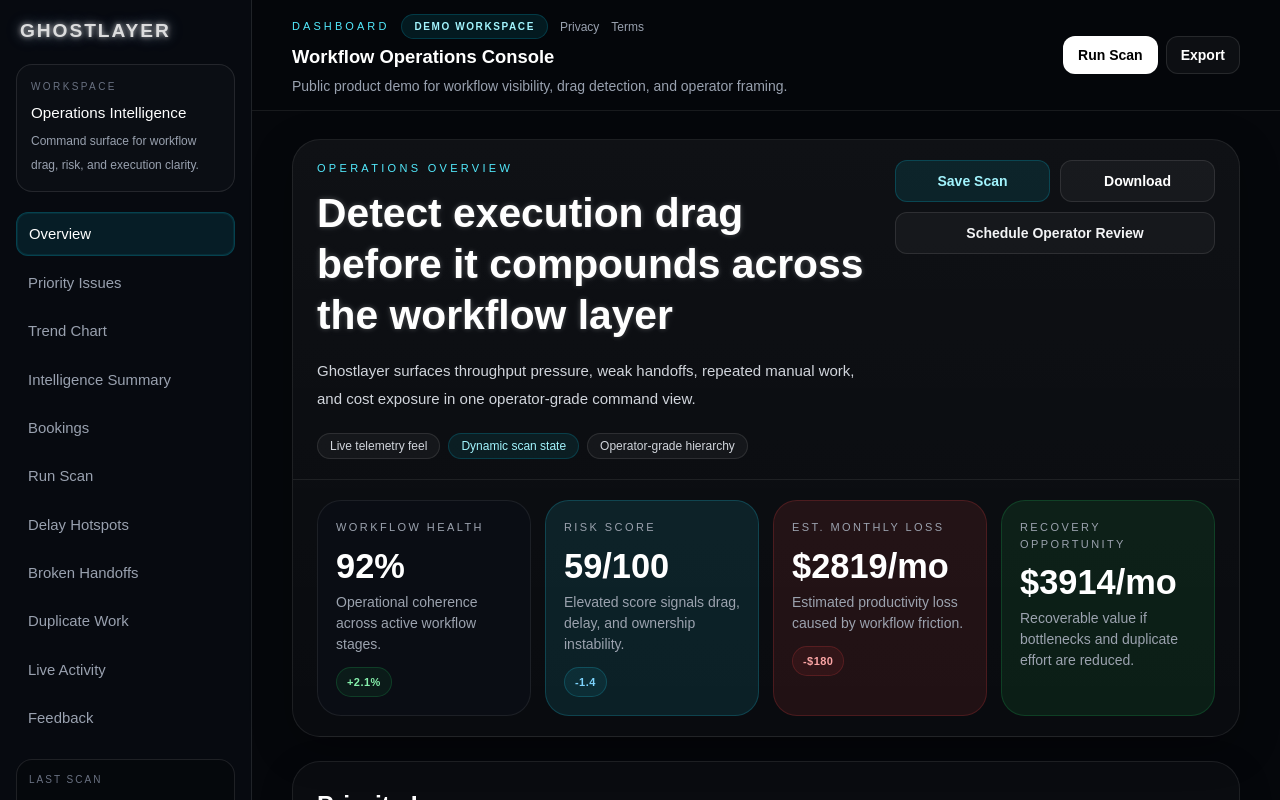
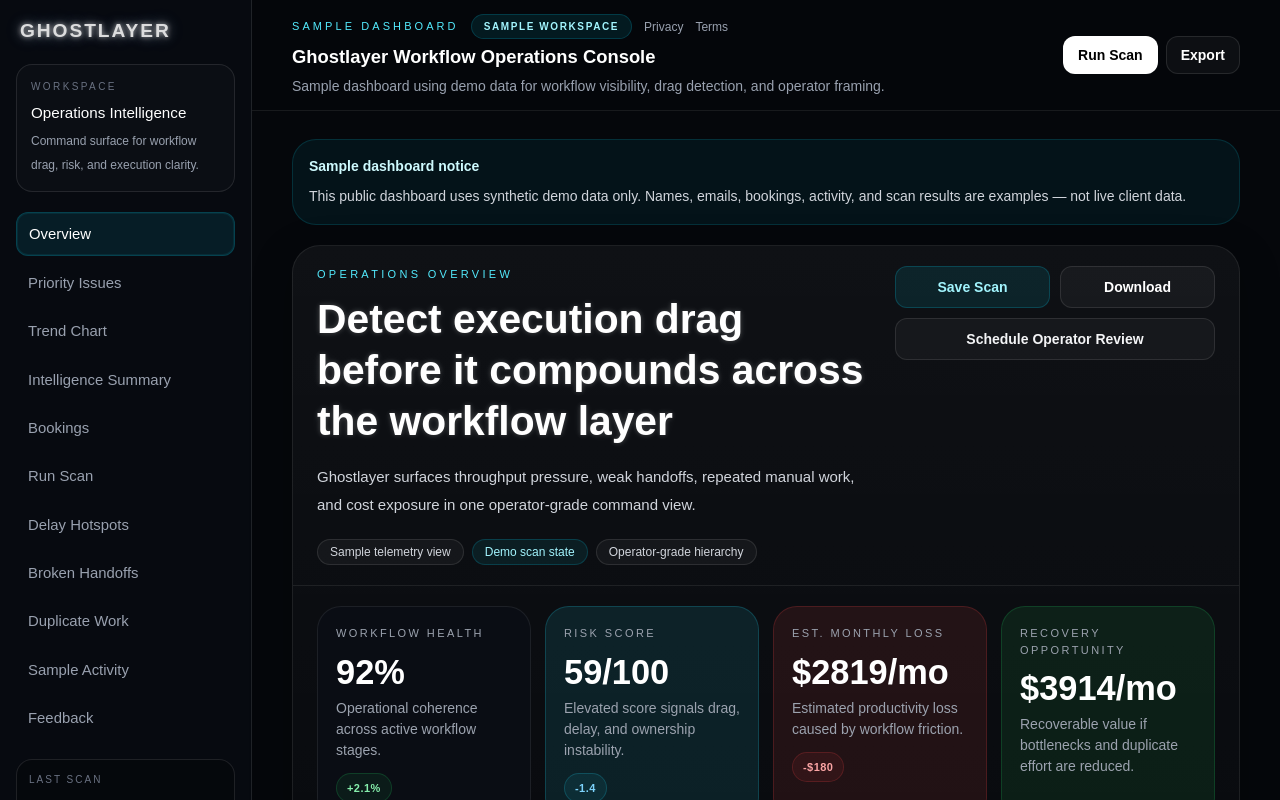
Before and after one commit to DexTheAIBusinessman/ghostlayer, a Next.js app: page /dashboard in a window 1280 px wide. Shown: the top 800 px of the page. Built offline with nearby package versions, Linux system fonts and the light colour scheme.

Commit message:
upgrade dashboard

```diff
--- a/app/dashboard/page.tsx
+++ b/app/dashboard/page.tsx
@@ -360,38 +360,38 @@ export default function DashboardPage() {
   const [bookings, setBookings] = useState<BookingItem[]>([
     {
       id: 1,
-      name: 'Dexter Test 5',
-      email: 'stevensdexter17@gmail.com',
+      name: 'Sample Client A',
+      email: 'client.a@example.com',
       type: 'Workflow Scan',
       scheduled: '5/22/2026, 1:00 PM',
-      source: 'calendly',
+      source: 'demo',
       status: 'confirmed',
     },
     {
       id: 2,
-      name: 'Ariana Lewis',
-      email: 'ops@northbridge.io',
+      name: 'Sample Client B',
+      email: 'client.b@example.com',
       type: 'Workflow Review',
       scheduled: '5/23/2026, 11:30 AM',
-      source: 'website',
+      source: 'demo',
       status: 'pending',
     },
     {
       id: 3,
-      name: 'Mark Chen',
-      email: 'founder@fieldscope.co',
+      name: 'Sample Client C',
+      email: 'client.c@example.com',
       type: 'Workflow Scan',
       scheduled: '5/24/2026, 9:00 AM',
-      source: 'calendly',
+      source: 'demo',
       status: 'confirmed',
     },
     {
       id: 4,
-      name: 'Talia Brooks',
-      email: 'team@arcpilot.ai',
+      name: 'Sample Client D',
+      email: 'client.d@example.com',
       type: 'Workflow Scan',
       scheduled: '5/25/2026, 2:15 PM',
-      source: 'referral',
+      source: 'demo',
       status: 'confirmed',
     },
   ]);
@@ -407,8 +407,8 @@ export default function DashboardPage() {
     {
       id: 2,
       time: formatClock(new Date(Date.now() - 1000 * 60 * 8)),
-      label: 'Booking sync active',
-      detail: 'New workflow scan entered the demand layer.',
+      label: 'Sample booking sync',
+      detail: 'Sample workflow scan entered the demo demand layer.',
       tone: 'green',
     },
     {
@@ -451,7 +451,7 @@ If current friction is reduced, workflow health, throughput stability, and recov
     { id: 'delay-hotspots', label: 'Delay Hotspots' },
     { id: 'broken-handoffs', label: 'Broken Handoffs' },
     { id: 'duplicate-work', label: 'Duplicate Work' },
-    { id: 'activity', label: 'Live Activity' },
+    { id: 'activity', label: 'Sample Activity' },
     { id: 'feedback', label: 'Feedback' },
   ];
 
@@ -538,7 +538,7 @@ If current friction is reduced, workflow health, throughput stability, and recov
       JSON.stringify(payload, null, 2),
       'application/json;charset=utf-8'
     );
-    pushToast('Export ready', 'Dashboard export downloaded as JSON.', 'cyan');
+    pushToast('Export ready', 'Sample Dashboard export downloaded as JSON.', 'cyan');
   }
 
   function downloadExecutiveSummary() {
@@ -567,7 +567,7 @@ If current friction is reduced, workflow health, throughput stability, and recov
       id: Date.now(),
       time: formatClock(new Date()),
       label: 'Workflow scan CTA clicked',
-      detail: 'Calendly modal opened from the dashboard sidebar.',
+      detail: 'Calendly modal opened from the sample dashboard sidebar.',
       tone: 'cyan',
     });
     pushToast(
@@ -615,7 +615,7 @@ If current friction is reduced, workflow health, throughput stability, and recov
       {
         id: Date.now(),
         name: 'New Demo Lead',
-        email: `lead${prev.length + 1}@ghostlayer.ai`,
+        email: `sample.lead.${prev.length + 1}@example.com`,
         type: 'Workflow Review',
         scheduled: formatShortDate(new Date(Date.now() + 1000 * 60 * 60 * 24)),
         source: 'website',
@@ -653,6 +653,29 @@ If current friction is reduced, workflow health, throughput stability, and recov
   }
 
   useEffect(() => {
+    document.title = 'Sample Ghostlayer Dashboard | Workflow Scan Demo';
+
+    const description =
+      'Explore a synthetic Ghostlayer sample dashboard showing workflow health, bottlenecks, operational drag, and recommended fixes.';
+
+    let metaDescription = document.querySelector('meta[name="description"]');
+    if (!metaDescription) {
+      metaDescription = document.createElement('meta');
+      metaDescription.setAttribute('name', 'description');
+      document.head.appendChild(metaDescription);
+    }
+    metaDescription.setAttribute('content', description);
+
+    let robots = document.querySelector('meta[name="robots"]');
+    if (!robots) {
+      robots = document.createElement('meta');
+      robots.setAttribute('name', 'robots');
+      document.head.appendChild(robots);
+    }
+    robots.setAttribute('content', 'noindex, follow');
+  }, []);
+
+  useEffect(() => {
     const stored = window.localStorage.getItem(STORAGE_KEY);
     if (!stored) return;
 
@@ -727,7 +750,7 @@ If current friction is reduced, workflow health, throughput stability, and recov
       const labels = [
         'Signal recalculated',
         'Operator view refreshed',
-        'Booking sync active',
+        'Sample booking sync',
         'Throughput drift detected',
         'Context gap flagged',
         'Status overlap reduced',
@@ -735,7 +758,7 @@ If current friction is reduced, workflow health, throughput stability, and recov
       const details = [
         'Risk score adjusted after workflow drift.',
         'Summary cards refreshed with the latest scan state.',
-        'New workflow scan entered the demand layer.',
+        'Sample workflow scan entered the demo demand layer.',
         'Approval lane wait time ticked up in the current cycle.',
         'Handoff packet is missing execution notes.',
         'Manual progress updates consolidated into one surface.',
@@ -951,7 +974,7 @@ If current friction is reduced, workflow health should move toward ${Math.min(
               </p>
             </div>
 
-            <nav className="mt-5 space-y-1.5" aria-label="Dashboard sections">
+            <nav className="mt-5 space-y-1.5" aria-label="Sample Dashboard sections">
               {navItems.map((item) => {
                 const isActive = activeSection === item.id;
                 return (
@@ -992,14 +1015,14 @@ If current friction is reduced, workflow health should move toward ${Math.min(
                 <p className="text-[10px] uppercase tracking-[0.2em] text-gray-500">
                   Bookings sync
                 </p>
-                <p className="mt-2 text-[0.95rem] text-white">Demand layer active</p>
+                <p className="mt-2 text-[0.95rem] text-white">Sample demand layer</p>
               </div>
 
               <div className="rounded-2xl border border-white/10 bg-black/20 p-3">
                 <p className="text-[10px] uppercase tracking-[0.2em] text-gray-500">
-                  Environment
+                  Data Mode
                 </p>
-                <p className="mt-2 text-sm font-semibold signal-green">Live</p>
+                <p className="mt-2 text-sm font-semibold signal-green">Demo</p>
               </div>
 
               <div className="rounded-2xl border border-white/10 bg-black/20 p-3">
@@ -1053,10 +1076,10 @@ If current friction is reduced, workflow health should move toward ${Math.min(
               <div className="min-w-0">
                 <div className="hidden md:flex md:items-center md:gap-3">
                   <p className="text-[11px] uppercase tracking-[0.28em] text-cyan-300">
-                    Dashboard
+                    Sample Dashboard
                   </p>
                   <span className="rounded-full border border-cyan-400/18 bg-cyan-400/10 px-3 py-1 text-[10px] font-semibold uppercase tracking-[0.16em] text-cyan-200">
-                    Demo Workspace
+                    Sample Workspace
                   </span>
                   <AppLink
                     href="/privacy"
@@ -1073,11 +1096,11 @@ If current friction is reduced, workflow health should move toward ${Math.min(
                 </div>
 
                 <h2 className="mt-1 text-lg font-semibold text-white sm:text-[1.15rem]">
-                  Workflow Operations Console
+                  Ghostlayer Workflow Operations Console
                 </h2>
 
                 <p className="mt-1 text-xs text-gray-400 sm:text-sm">
-                  Public product demo for workflow visibility, drag detection, and operator
+                  Sample dashboard using demo data for workflow visibility, drag detection, and operator
                   framing.
                 </p>
               </div>
@@ -1126,6 +1149,12 @@ If current friction is reduced, workflow health should move toward ${Math.min(
           </div>
 
           <div className="mx-auto w-full max-w-7xl px-4 py-5 sm:px-6 md:px-8 lg:px-10 md:py-7">
+            <div className="mb-5 rounded-[24px] border border-cyan-400/15 bg-cyan-400/[0.06] p-4">
+              <p className="text-sm font-semibold text-cyan-100">Sample dashboard notice</p>
+              <p className="mt-2 text-sm leading-6 text-gray-300">
+                This public dashboard uses synthetic demo data only. Names, emails, bookings, activity, and scan results are examples — not live client data.
+              </p>
+            </div>
             <section
               id="overview"
               className={`panelReveal overflow-hidden rounded-[28px] border border-white/8 bg-[linear-gradient(180deg,rgba(255,255,255,0.045),rgba(255,255,255,0.02))] shadow-[0_12px_40px_rgba(0,0,0,0.28)] ${
@@ -1152,10 +1181,10 @@ If current friction is reduced, workflow health should move toward ${Math.min(
 
                     <div className="mt-5 flex flex-wrap gap-2">
                       <span className="rounded-full border border-white/10 bg-white/[0.04] px-3 py-1 text-xs text-gray-300">
-                        Live telemetry feel
+                        Sample telemetry view
                       </span>
                       <span className="rounded-full border border-cyan-400/18 bg-cyan-400/8 px-3 py-1 text-xs text-cyan-200">
-                        Dynamic scan state
+                        Demo scan state
                       </span>
                       <span className="rounded-full border border-white/10 bg-white/[0.04] px-3 py-1 text-xs text-gray-300">
                         Operator-grade hierarchy
@@ -1648,7 +1677,7 @@ If current friction is reduced, workflow health should move toward ${Math.min(
 
                     <p className="mt-3 text-sm text-gray-400">
                       {isScanning
-                        ? 'Refreshing live signal state across workflow, handoff, and reporting layers.'
+                        ? 'Refreshing sample signal state across workflow, handoff, and reporting layers.'
                         : 'Ready for the next operator-grade scan.'}
                     </p>
                   </div>
@@ -1744,9 +1773,9 @@ If current friction is reduced, workflow health should move toward ${Math.min(
                 <section id="activity" className="cardShell hoverCard panelReveal">
                   <div className="flex items-center justify-between gap-4">
                     <div>
-                      <h3 className="text-[1.55rem] font-semibold">Live Activity</h3>
+                      <h3 className="text-[1.55rem] font-semibold">Sample Activity</h3>
                       <p className="mt-2 text-sm text-gray-400">
-                        Console-native signal and action updates.
+                        Sample signal and action updates using demo data.
                       </p>
                     </div>
 
@@ -1830,7 +1859,7 @@ If current friction is reduced, workflow health should move toward ${Math.min(
                     GHOSTLAYER
                   </AppLink>
                   <p className="mt-3 text-sm leading-7 text-gray-400">
-                    Business workflow intelligence for faster execution.
+                    Workflow scans for clearer operations and faster execution.
                   </p>
                 </div>
 
@@ -1866,8 +1895,7 @@ If current friction is reduced, workflow health should move toward ${Math.min(
               </div>
 
               <div className="mt-6 border-t border-white/8 pt-6 text-sm text-gray-500">
-                © 2026 Ghostlayer. Business workflow intelligence for clearer operations and
-                faster execution.
+                © 2026 Ghostlayer. Workflow scans for clearer operations and faster execution.
               </div>
             </footer>
           </div>
```
